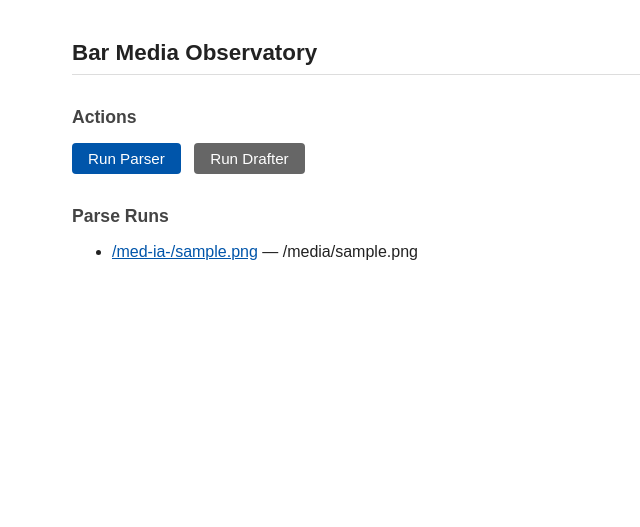
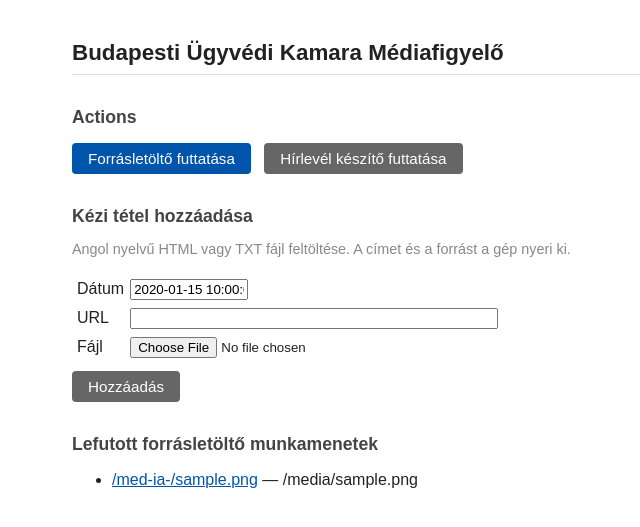
Before and after one commit to Homoki-Ugyvedi-Iroda/budapest-bar-media-observatory-mvp, a Flask app: template templates/dashboard.html in a window 1280 px wide. Shown: the top 527 px of the page, without its empty margins (118-758 px from the left). Run offline with Flask 3, Linux system fonts and the light colour scheme; the template is opened without the code that fills it: most values are stand-ins (such as "Sample title", 1, 10 or a date in 2020).

Commit message:
magyarítás és kézi hozzáadás

```diff
--- a/app.py
+++ b/app.py
@@ -63,7 +63,8 @@
 @login_required
 def dashboard():
     parsed_files = sorted(glob.glob("parsed_*.yaml"), reverse=True)
-    return render_template("dashboard.html", parsed_files=parsed_files)
+    today = date.today().strftime("%Y%m%d")
+    return render_template("dashboard.html", parsed_files=parsed_files, today=today)
 
 
 # --- Parser ---
@@ -156,6 +157,82 @@
     logging.info(f"Review saved: {len(to_summarize)} items → {tosummarize_path}")
     flash(f"Saved {len(to_summarize)} items.")
     return redirect(url_for("review", date=date))
+
+
+# --- Manual Item ---
+
+def _extract_title(content, is_html):
+    if is_html:
+        soup = BeautifulSoup(content, "html.parser")
+        if soup.title and soup.title.string:
+            return soup.title.string.strip()
+        h1 = soup.find("h1")
+        if h1:
+            return h1.get_text(strip=True)
+    for line in content.splitlines():
+        line = line.strip()
+        if line:
+            return line[:200]
+    return "Cím nélkül"
+
+
+def _match_source(url):
+    from urllib.parse import urlparse
+    domain = urlparse(url).netloc.lower().lstrip("www.")
+    with open("sites.yaml", encoding="utf-8") as f:
+        sites = yaml.safe_load(f).get("sites", [])
+    for site in sites:
+        site_domain = urlparse(site["url"]).netloc.lower().lstrip("www.")
+        if domain == site_domain or domain.endswith("." + site_domain):
+            return site["short_name"]
+    return domain.split(".")[0].upper()[:10]
+
+
+@app.route("/manual-item", methods=["POST"])
+@login_required
+def add_manual_item():
+    item_date = request.form.get("date", date.today().strftime("%Y%m%d")).strip()
+    url = request.form.get("url", "").strip()
+    file = request.files.get("file")
+
+    if not url or not file:
+        flash("URL és fájl megadása kötelező.", "error")
+        return redirect(url_for("dashboard"))
+
+    raw = file.read().decode("utf-8", errors="replace")
+    is_html = file.filename.lower().endswith(".html")
+    title = _extract_title(raw, is_html)
+    source = _match_source(url)
+
+    trans_dir = f"content_{item_date}/translations"
+    os.makedirs(trans_dir, exist_ok=True)
+    text = BeautifulSoup(raw, "html.parser").get_text(separator="\n", strip=True) if is_html else raw
+    with open(os.path.join(trans_dir, _safe_filename(url) + "_en.txt"), "w", encoding="utf-8") as f:
+        f.write(text)
+
+    item = {
+        "source": source, "title": title, "url": url,
+        "date": item_date, "type": "html" if is_html else "txt",
+        "matched_keywords": ["manual"], "snippet": "", "manual": True,
+    }
+
+    tosummarize_path = f"tosummarize_{item_date}.yaml"
+    existing = []
+    if os.path.exists(tosummarize_path):
+        with open(tosummarize_path, encoding="utf-8") as f:
+            existing = yaml.safe_load(f) or []
+
+    if any(i["url"] == url for i in existing):
+        flash(f"Ez az URL már szerepel: {tosummarize_path}.", "error")
+        return redirect(url_for("dashboard"))
+
+    existing.append(item)
+    with open(tosummarize_path, "w", encoding="utf-8") as f:
+        yaml.dump(existing, f, allow_unicode=True, sort_keys=False)
+
+    logging.info(f"Kézi tétel hozzáadva: {title} ({source}) → {tosummarize_path}")
+    flash(f"Hozzáadva: '{title}' (forrás: {source})")
+    return redirect(url_for("dashboard"))
 
 
 # --- Drafter ---
--- a/templates/base.html
+++ b/templates/base.html
@@ -3,7 +3,7 @@
 <head>
   <meta charset="UTF-8">
   <meta name="viewport" content="width=device-width, initial-scale=1">
-  <title>{% block title %}Bar Media Observatory{% endblock %}</title>
+  <title>{% block title %}Budapesti Ügyvédi Kamara Médiafigyelő{% endblock %}</title>
   <style>
     body { font-family: Arial, sans-serif; max-width: 900px; margin: 40px auto; padding: 0 20px; color: #222; background: #fff; }
     h1 { font-size: 1.4em; border-bottom: 1px solid #ddd; padding-bottom: 8px; }
@@ -37,10 +37,10 @@
 <body>
   {% if session.logged_in %}
   <nav>
-    <a href="{{ url_for('dashboard') }}">Dashboard</a>
-    <a href="{{ url_for('review_list') }}">Review</a>
+    <a href="{{ url_for('dashboard') }}">Irányítópult</a>
+    <a href="{{ url_for('review_list') }}">Áttekintés</a>
     <span class="spacer"></span>
-    <a href="{{ url_for('logout') }}" class="btn btn-danger" style="font-size:.85em;padding:5px 12px">Log out</a>
+    <a href="{{ url_for('logout') }}" class="btn btn-danger" style="font-size:.85em;padding:5px 12px">Kijelentkezés</a>
   </nav>
   {% endif %}
   {% with messages = get_flashed_messages(with_categories=True) %}
--- a/templates/dashboard.html
+++ b/templates/dashboard.html
@@ -1,18 +1,38 @@
 {% extends "base.html" %}
-{% block title %}Dashboard – Bar Media Observatory{% endblock %}
+{% block title %}Dashboard – Budapesti Ügyvédi Kamara Médiafigyelő{% endblock %}
 {% block content %}
-<h1>Bar Media Observatory</h1>
+<h1>Budapesti Ügyvédi Kamara Médiafigyelő</h1>
 
 <h2>Actions</h2>
 <form method="post" action="{{ url_for('run_parse') }}" style="display:inline">
-  <button type="submit" class="btn">Run Parser</button>
+  <button type="submit" class="btn">Forrásletöltő futtatása</button>
 </form>
 &nbsp;
 <form method="post" action="{{ url_for('run_draft') }}" style="display:inline">
-  <button type="submit" class="btn btn-secondary">Run Drafter</button>
+  <button type="submit" class="btn btn-secondary">Hírlevél készítő futtatása</button>
 </form>
 
-<h2>Parse Runs</h2>
+<h2>Kézi tétel hozzáadása</h2>
+<p style="font-size:0.9em;color:#888">Angol nyelvű HTML vagy TXT fájl feltöltése. A címet és a forrást a gép nyeri ki.</p>
+<form method="post" action="{{ url_for('add_manual_item') }}" enctype="multipart/form-data">
+  <table style="border-spacing:4px 6px">
+    <tr>
+      <td><label>Dátum</label></td>
+      <td><input name="date" type="text" value="{{ today }}" placeholder="ÉÉÉÉHHNN" style="width:110px"></td>
+    </tr>
+    <tr>
+      <td><label>URL</label></td>
+      <td><input name="url" type="url" style="width:360px" required></td>
+    </tr>
+    <tr>
+      <td><label>Fájl</label></td>
+      <td><input name="file" type="file" accept=".txt,.html" required></td>
+    </tr>
+  </table>
+  <button type="submit" class="btn btn-secondary" style="margin-top:6px">Hozzáadás</button>
+</form>
+
+<h2>Lefutott forrásletöltő munkamenetek</h2>
 {% if parsed_files %}
 <ul>
   {% for f in parsed_files %}
--- a/templates/review.html
+++ b/templates/review.html
@@ -1,7 +1,7 @@
 {% extends "base.html" %}
-{% block title %}Review {{ date[:4] }}-{{ date[4:6] }}-{{ date[6:] }} – Bar Media Observatory{% endblock %}
+{% block title %}Áttekintés – {{ date[:4] }}-{{ date[4:6] }}-{{ date[6:] }} – Budapesti Ügyvédi Kamara Médiafigyelő{% endblock %}
 {% block content %}
-<h1>Review – {{ date[:4] }}-{{ date[4:6] }}-{{ date[6:] }}</h1>
+<h1>Áttekintés – {{ date[:4] }}-{{ date[4:6] }}-{{ date[6:] }}</h1>
 
 {% if translation_error %}
 <div style="background:#fff8e0;border:1px solid #cc9;padding:8px 14px;border-radius:4px;margin-bottom:12px;font-size:.9em">
@@ -68,7 +68,7 @@
     </div>
 
   {% else %}
-    <p style="color:#888">No items found in this parse run.</p>
+    <p style="color:#888">A forrásletöltő munkamenet nem talált egy elemet sem.</p>
     <a href="{{ url_for('dashboard') }}">← Back to dashboard</a>
   {% endif %}
 
--- a/templates/review_list.html
+++ b/templates/review_list.html
@@ -1,7 +1,7 @@
 {% extends "base.html" %}
-{% block title %}Review – Bar Media Observatory{% endblock %}
+{% block title %}Áttekintő – Budapesti Ügyvédi Kamara Médiafigyelő{% endblock %}
 {% block content %}
-<h1>Review Parse Runs</h1>
+<h1>Lefutott forrásletöltő munkamenetek</h1>
 {% if files %}
 <ul>
   {% for f in files %}
@@ -10,6 +10,6 @@
   {% endfor %}
 </ul>
 {% else %}
-<p style="color:#888">No parse runs found.</p>
+<p style="color:#888">Nincsenek végrehajtott forrásletöltő munkamenetek.</p>
 {% endif %}
 {% endblock %}
```
Also changed, not shown: USER_REQUIREMENTS.md (+17 -8 lines), drafter.py (+4 -4 lines), editorial_instructions.md (+3 -0 lines), templates/login.html (+4 -4 lines), README.md.
